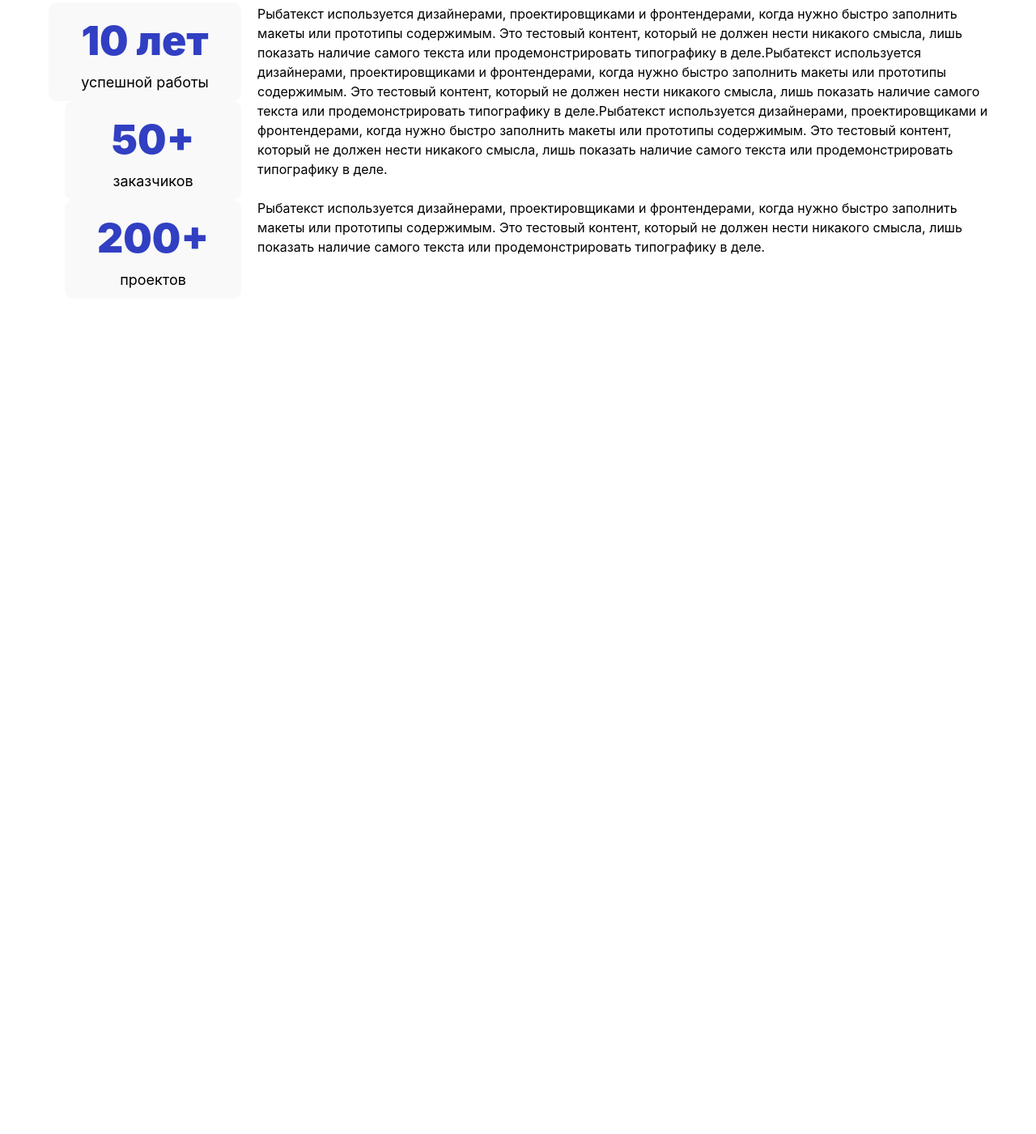
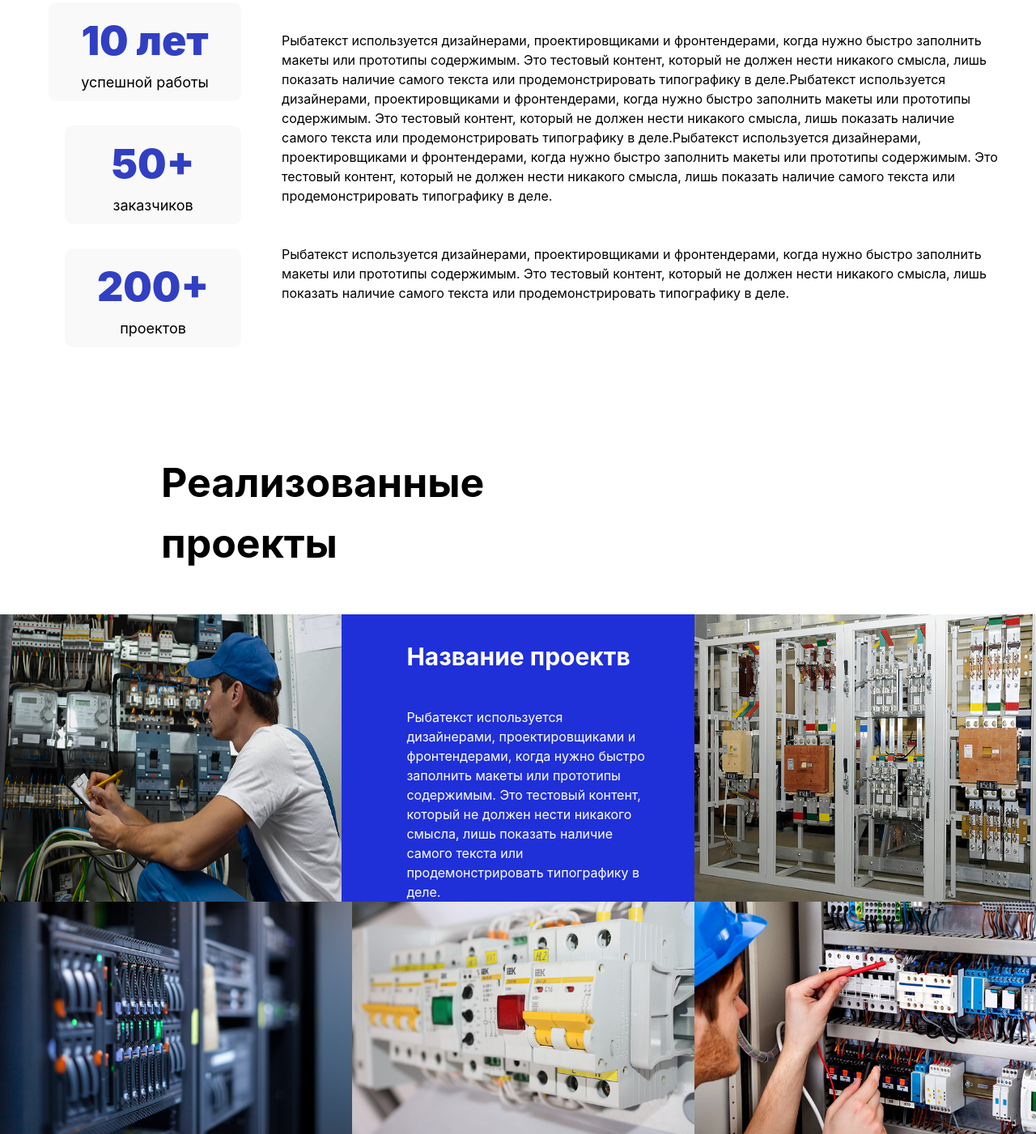
Before and after one commit to usmonnh-hub/RSEM, a website: page page3.html in a window 1280 px wide. Shown: the part 867-2268 px from the top of the page at 81% size. Before the commit the page ends 1236 px from the top, so only its background shows below. Drawn offline with nearby package versions, Linux system fonts and the light colour scheme; files that its build step writes are made by us from their sources.

Commit message:
page3 section 3

```diff
--- a/page3.html
+++ b/page3.html
@@ -37,26 +37,43 @@
         </div>
       </div>
     </div>
-    <div class="flex flex-col lg:flex-row lg:flex lg:items-center lg:max-w-[1200px] lg:m-auto lg:gap-[20px]">
+    <div class="flex flex-col lg:flex-row lg:flex lg:items-center lg:max-w-[1200px] lg:m-auto lg:gap-[50px]">
     <div class="flex flex-col mt-[50px] ml-[20px]">
-            <div class="bg-[#F9F9F9] py-[10px] px-[20px] rounded-[10px] text-center pb-[10px]">
+            <div class="bg-[#F9F9F9] py-[10px] px-[1px] rounded-[10px] text-center pb-[10px] mb-[30px]">
               <h1 class="text-[#313FC2] text-[50px] font-[900]">10 лет</h1>
               <p class="text-[18px] font-[390]">успешной работы</p>
             </div>
-            <div class="bg-[#F9F9F9] ml-[20px] py-[10px] px-[40px] rounded-[10px] text-center pb-[10px]">
+            <div class="bg-[#F9F9F9] ml-[20px] py-[10px] px-[40px] rounded-[10px] text-center pb-[10px] mb-[30px]">
               <h1 class="text-[#313FC2] text-[50px] font-[900]">50+</h1>
               <p class="text-[18px] font-[390]">заказчиков</p>
             </div>
-            <div class="hidden lg:block bg-[#F9F9F9] ml-[20px] py-[10px] px-[40px] rounded-[10px] text-center pb-[10px]">
+            <div class=" lg:block bg-[#F9F9F9] ml-[20px] py-[10px] px-[40px] rounded-[10px] text-center pb-[10px] mb-[30px]">
               <h1 class="text-[#313FC2] text-[50px] font-[900]">200+</h1>
               <p class="text-[18px] font-[390]">проектов</p>
             </div>
           </div>
           <div>
             <p class="text-center lg:text-start">Рыбатекст используется дизайнерами, проектировщиками и фронтендерами, когда нужно быстро заполнить макеты или прототипы содержимым. Это тестовый контент, который не должен нести никакого смысла, лишь показать наличие самого текста или продемонстрировать типографику в деле.Рыбатекст используется дизайнерами, проектировщиками и фронтендерами, когда нужно быстро заполнить макеты или прототипы содержимым. Это тестовый контент, который не должен нести никакого смысла, лишь показать наличие самого текста или продемонстрировать типографику в деле.Рыбатекст используется дизайнерами, проектировщиками и фронтендерами, когда нужно быстро заполнить макеты или прототипы содержимым. Это тестовый контент, который не должен нести никакого смысла, лишь показать наличие самого текста или продемонстрировать типографику в деле.
-<br><br>
+<br><br><br>
 Рыбатекст используется дизайнерами, проектировщиками и фронтендерами, когда нужно быстро заполнить макеты или прототипы содержимым. Это тестовый контент, который не должен нести никакого смысла, лишь показать наличие самого текста или продемонстрировать типографику в деле.</p>
           </div>
           </div>
+
+
+  <div class="max-w-[1550px] m-auto mt-[100px]">
+    <h1 class="lg:ml-[199px] text-[50px] font-bold">Реализованные <br>
+проекты</h1>
+    <div class="flex flex-wrap lg:mt-[50px] mt-[30px] lg:max-w-[1550px] lg:m-auto">
+     <img src="src/imges/d1.png" alt="" class="lg:w-[33%]">
+     <div class="lg:w-[34%] w-full bg-[#1F30D8] text-[#fff] pb-[50px] lg:pb-0">
+       <h1 class="text-[30px] font-bold ml-[80px] mt-[30px]">Название проектв</h1>
+       <p class="mt-[40px] ml-[80px] w-[70%]">Рыбатекст используется дизайнерами, проектировщиками и фронтендерами, когда нужно быстро заполнить макеты или прототипы содержимым. Это тестовый контент, который не должен нести никакого смысла, лишь показать наличие самого текста или продемонстрировать типографику в деле.</p>
+     </div>
+     <img src="src/imges/d2.png" alt="" class="lg:w-[33%]">
+     <img src="src/imges/d3.png" alt="" class="lg:w-[34%]">
+     <img src="src/imges/d4.png" alt="" class="lg:w-[33%]">
+     <img src="src/imges/d5.png" alt="" class="lg:w-[33%]">
+    </div>
+  </div>
 </body>
 </html>
```
Also changed, not shown: src/imges/d1.png (added), src/imges/d2.png (added), src/imges/d3.png (added), src/imges/d4.png (added), src/imges/d5.png (added).
